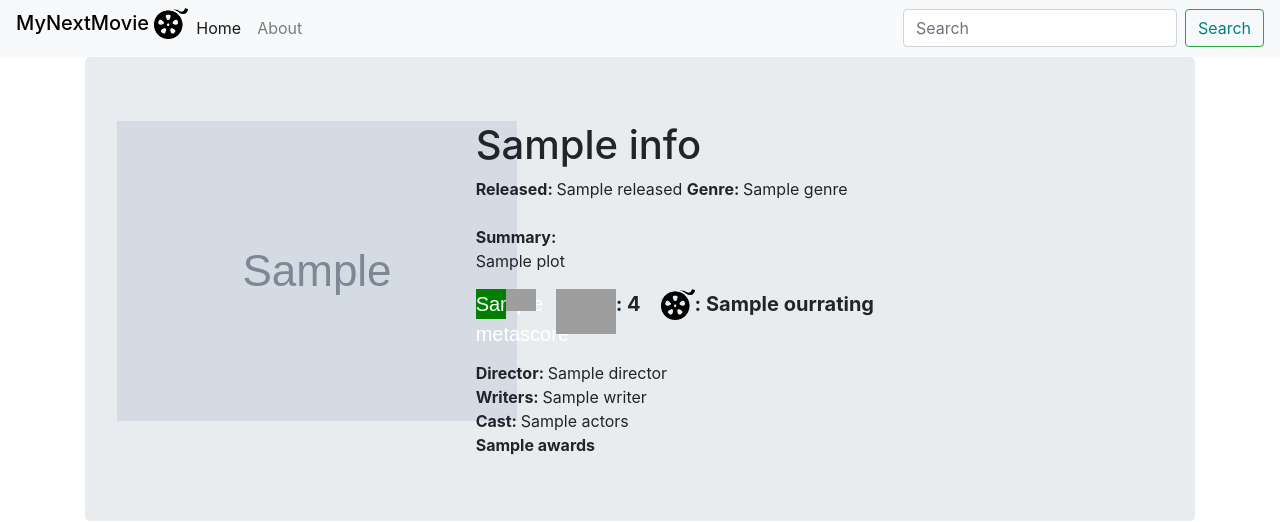
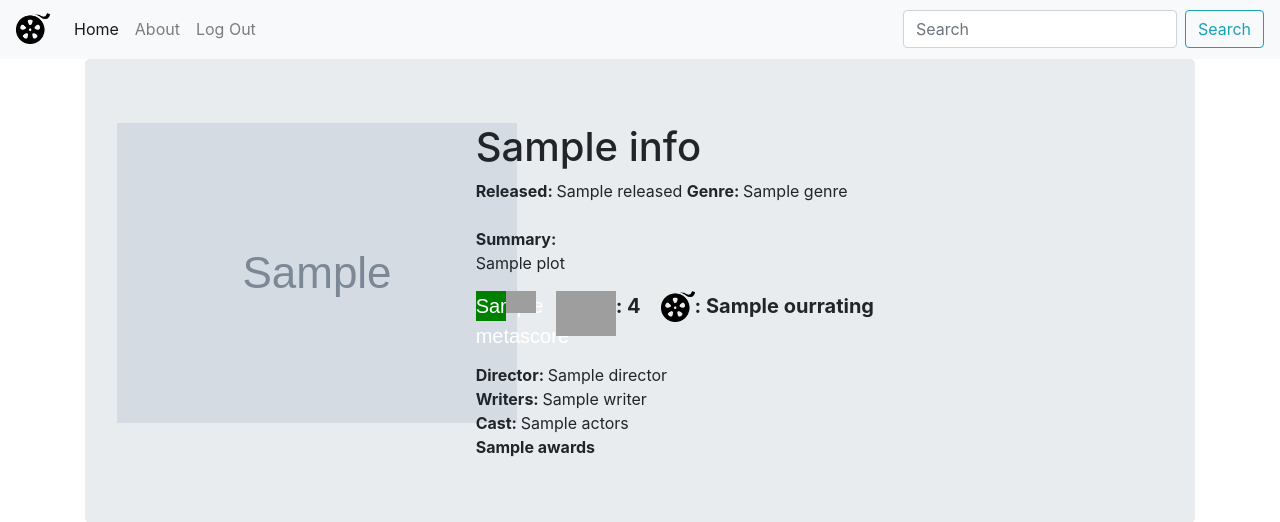
Before and after one commit to Kebin-Lin/sdproject1, a Flask app: template templates/info.html in a window 1280 px wide. Shown: the top 522 px of the page. Run offline with Flask 2, Linux system fonts and the light colour scheme; the template is opened without the code that fills it: most values are stand-ins (such as "Sample title", 1, 10 or a date in 2020); grey boxes marked "Sample" are stand-in pictures; some libraries are stand-ins or nearby versions; grey boxes are pictures that could not be loaded.

Commit message:
Changed navbar in info

```diff
--- a/devlog.txt
+++ b/devlog.txt
@@ -19,6 +19,11 @@ You can also find out what your friends like if they use the site.
     \____/_/ \_____\/ \___/_(   \_____\/ \_____\/ \_____\/
 ==============================================================
 ||||||||||||||||||||||||||||||||||||||||||||||||||||||||||||||
+
+linK -- 2018-12-06 7:46 PM
+--------------------------------------------------------------
+Changed navbar in info
+==============================================================
 
 linK -- 2018-12-06 12:10 PM
 --------------------------------------------------------------
--- a/templates/info.html
+++ b/templates/info.html
@@ -7,10 +7,9 @@
 
 {% block navbar %}
 
-<nav class="navbar navbar-expand-lg navbar-light bg-light navbar-fixed-top">
-	<a href="/" style="color: inherit;">
-		<h5 style="color:black">MyNextMovie
-		<img src="{{ url_for('static',filename='logo.png') }}" width="34" style="margin-bottom: 2px"></h5>
+<nav class="navbar navbar-expand navbar-light bg-light navbar-fixed-top">
+  	<a href="/" class="navbar-brand" style="color: inherit;">
+  		<img src="{{ url_for('static',filename='logo.png') }}" width="34" style="margin-bottom: 2px">
   	</a>
   	<button class="navbar-toggler" type="button" data-toggle="collapse" data-target="#navbarSupportedContent" aria-controls="navbarSupportedContent" aria-expanded="false" aria-label="Toggle navigation">
   		<span class="navbar-toggler-icon"></span>
@@ -19,16 +18,19 @@
   	<div class="collapse navbar-collapse" id="navbarSupportedContent">
   		<ul class="navbar-nav mr-auto">
   			<li class="nav-item active">
-				<a class="nav-link" href="/profile">Home <span class="sr-only">(current)</span></a>
+  				<a class="nav-link" href="/profile">Home<span class="sr-only">(current)</span></a>
   			</li>
   			<li class="nav-item">
-				<a class="nav-link" href={{ url_for('static',filename='about.html') }}> About</a>
+  				<a class="nav-link" href="{{ url_for('static',filename='about.html') }}">About</a>
   			</li>
-
-		</ul></div><div  style="margin-right: auto;">
-			<form class="form-inline my-2 my-lg-0" href="addmovie" style="margin-right: auto;">
+  			<li class="nav-item">
+  					<a class="nav-link" href="/logout" method="POST">Log Out</a>
+  			</li>
+  		</ul>
+  		<div style="margin-left: auto;">
+  			<form class="form-inline my-2 my-lg-0" action="/addmovie">
           <input class="form-control mr-sm-2" name="movie" type="search" placeholder="Search" aria-label="Search">
-				<button class="btn btn-outline-success my-2 my-sm-0" type="submit" style="color:teal">Search</button>
+          <button class="btn btn-outline-info my-2 my-sm-0" type="submit">Search</button>
         </form>
   		</div>
   	</div>
```
Lines whose indentation alone changed are shown as unchanged.
